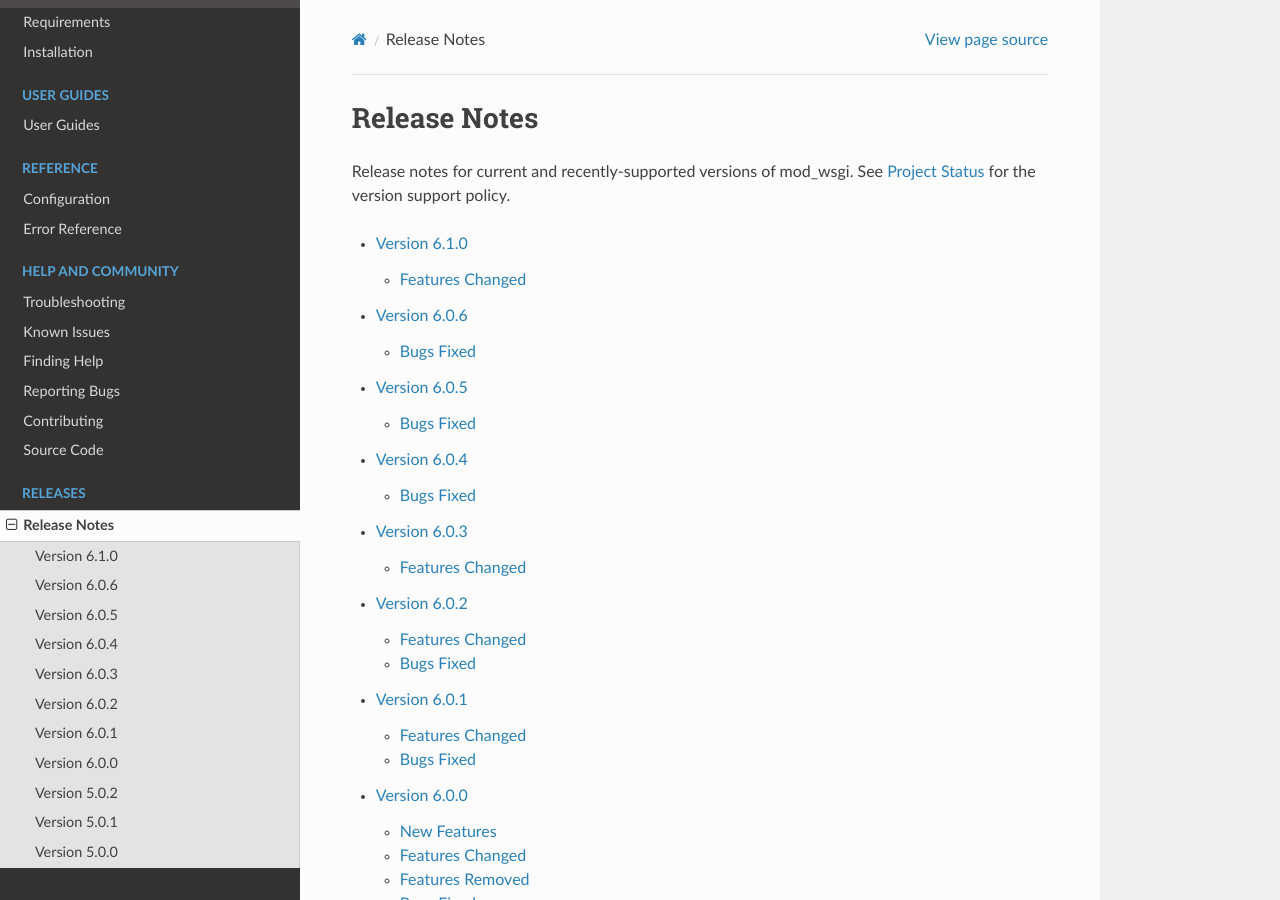
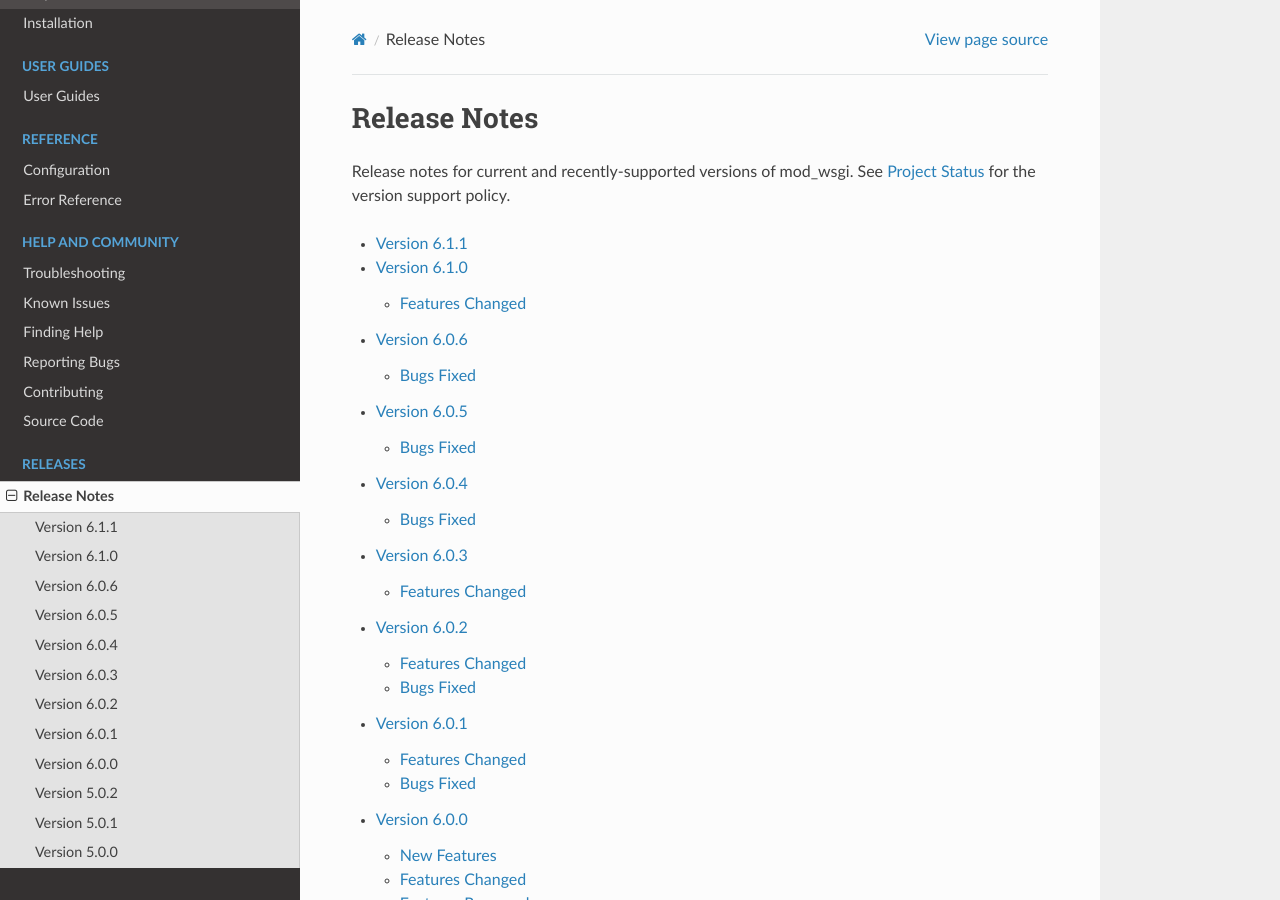
Before and after one commit to GrahamDumpleton/mod_wsgi, a Sphinx documentation site: the page built from docs/release-notes.rst, in a window 1280 px wide and 900 px high. Built offline with Sphinx 7.4.7 and the Read the Docs theme 3.1.0, drawn with Linux system fonts in a browser that asks for light colours.

Commit message:
Update version to 6.1.1.dev1 and add release notes page for 6.1.1.

```diff
--- a/docs/release-notes.rst
+++ b/docs/release-notes.rst
@@ -8,6 +8,7 @@
 .. toctree::
    :maxdepth: 2
 
+   release-notes/version-6.1.1
    release-notes/version-6.1.0
    release-notes/version-6.0.6
    release-notes/version-6.0.5
--- /dev/null
+++ b/docs/release-notes/version-6.1.1.rst
@@ -0,0 +1,3 @@
+=============
+Version 6.1.1
+=============
```
Also changed, not shown: 1 other file.
